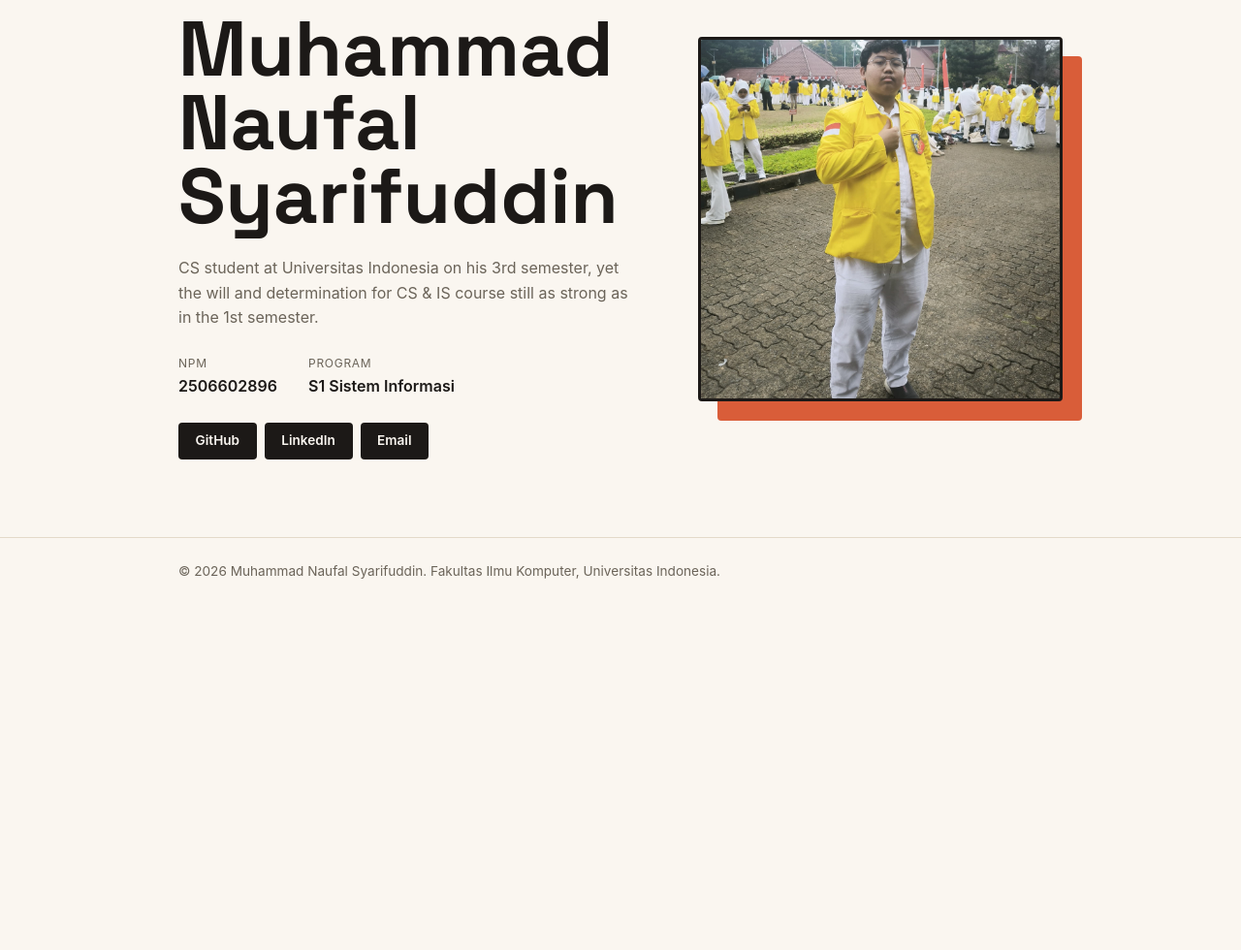
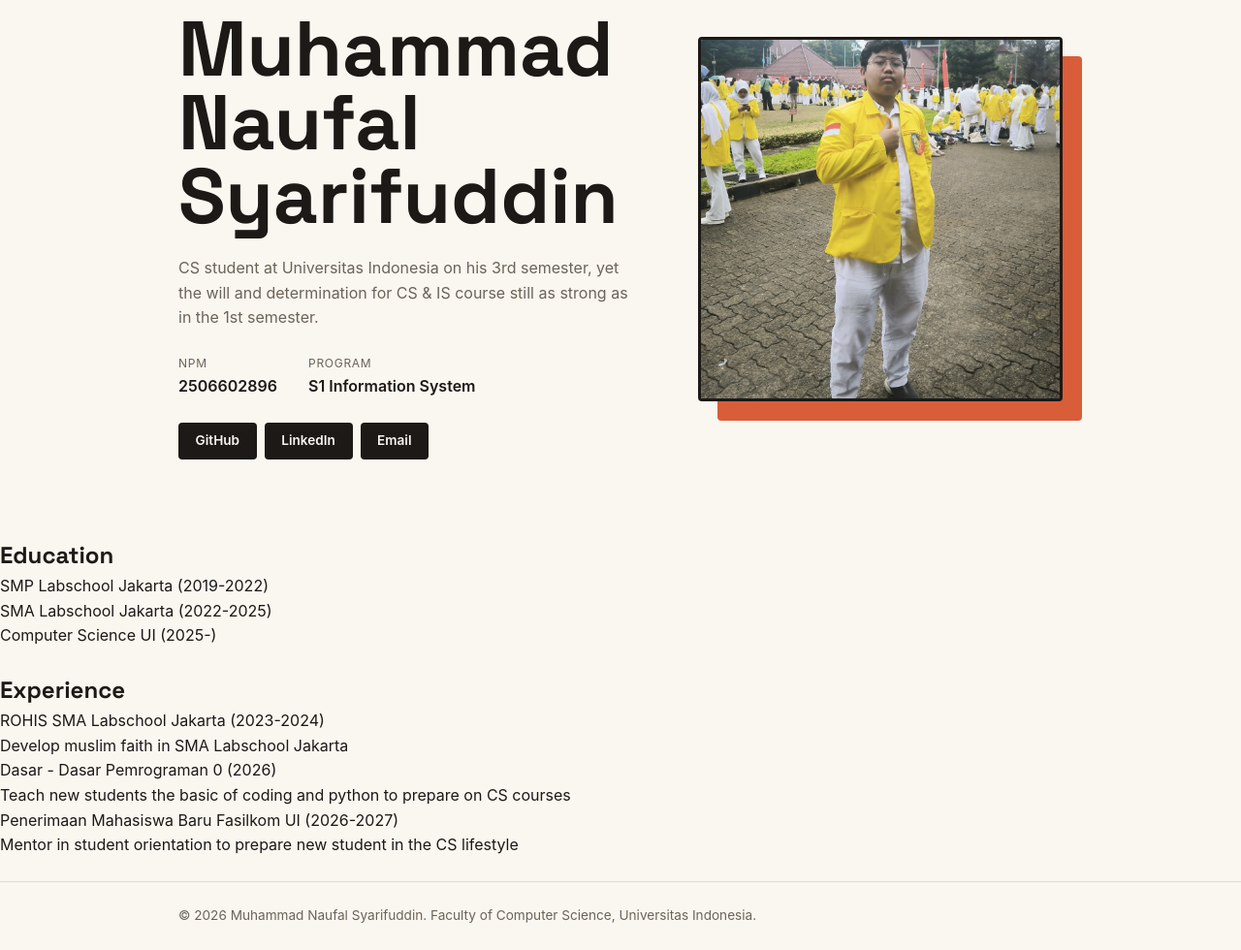
Before and after one commit to Roatsky/myportofolio, a Django app: page / in a window 1280 px wide. Shown: the part 168-1148 px from the top of the page at 97% size. Before the commit the page ends 765 px from the top, so only its background shows below. Run offline with Django 5.2, Linux system fonts and the light colour scheme.

Commit message:
Tugas 1 (menambahkan experience dan education tanpa css)

```diff
--- a/static/css/style.css
+++ b/static/css/style.css
@@ -173,7 +173,7 @@ h1, .brand {
     border-top: 1px solid var(--line);
 }
 
-@media (max-width: 600px) {
+@media (max-width: 620px) {
     .hero-grid {
         grid-template-columns: 1fr;
         grid-template-areas:
--- a/templates/index.html
+++ b/templates/index.html
@@ -39,7 +39,7 @@
                         </div>
                         <div class="meta-row">
                             <dt>Program</dt>
-                            <dd>S1 Sistem Informasi</dd>
+                            <dd>S1 Information System</dd>
                         </div>
                     </dl>
                     <div class="social-links">
@@ -50,11 +50,44 @@
                 </div>
             </div>
         </section>
+        <section>
+            <div>
+                <h1>Education</h1>
+                <ol class="meta-list">
+                    <div>
+                        <li>SMP Labschool Jakarta (2019-2022)</li>
+                        <li>SMA Labschool Jakarta (2022-2025)</li>
+                        <li>Computer Science UI (2025-)</li>
+                    </div>
+                </ol>
+            </div>
+        </section>
+        <section>
+            <div>
+                <h1>Experience</h1>
+                <dl class="meta-list">
+                    <div>
+                        <div>
+                            <dt>ROHIS SMA Labschool Jakarta (2023-2024)</dt>
+                            <dd>Develop muslim faith in SMA Labschool Jakarta</dd>
+                        </div>
+                        <div>
+                            <dt>Dasar - Dasar Pemrograman 0 (2026)</dt>
+                            <dd>Teach new students the basic of coding and python to prepare on CS courses</dd>
+                        </div>
+                        <div>
+                            <dt>Penerimaan Mahasiswa Baru Fasilkom UI (2026-2027)</dt>
+                            <dd>Mentor in student orientation to prepare new student in the CS lifestyle</dd>
+                        </div>
+                    </div>
+                </dl>
+            </div>
+        </section>
     </main>
 
     <footer class="site-footer">
         <div class="container">
-            <p>&copy; 2026 Muhammad Naufal Syarifuddin. Fakultas Ilmu Komputer, Universitas Indonesia.</p>
+            <p>&copy; 2026 Muhammad Naufal Syarifuddin. Faculty of Computer Science, Universitas Indonesia.</p>
         </div>
     </footer>
 </body>
```
